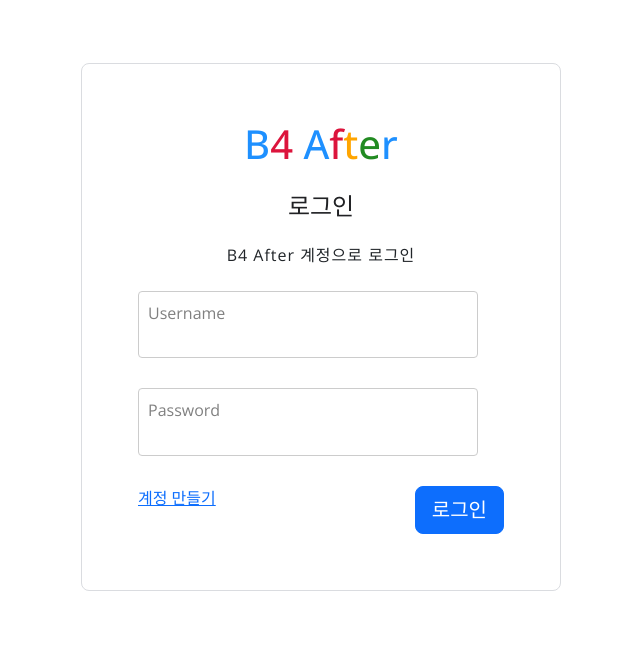
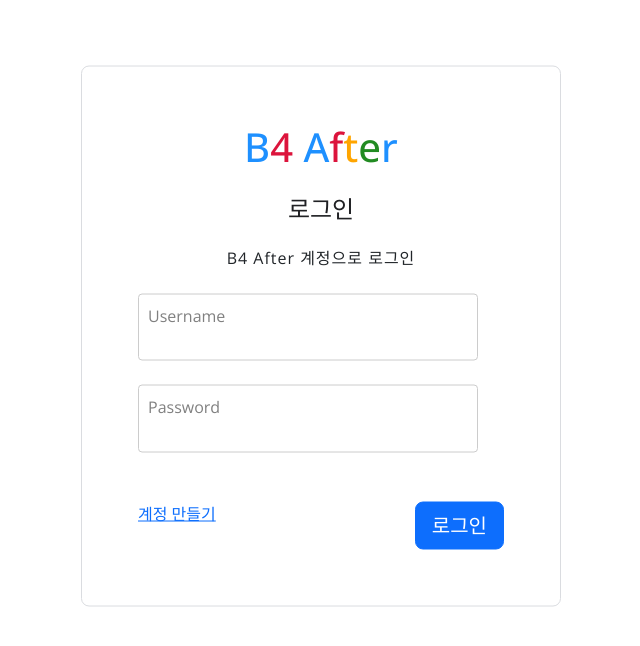
Before and after one commit to rippliny/b4_after, a Django app: page /sign-in/ in a window 1280 px wide. Shown: the part 73-719 px from the top of the page, without its empty margins (319-959 px from the left). Run offline with Django 4.2, Linux system fonts and the light colour scheme.

Commit message:
오타 수정, alert 위치 조정

```diff
--- a/templates/user/signin.html
+++ b/templates/user/signin.html
@@ -30,7 +30,8 @@
 
     .box {
         position: absolute;
-        top: 50%;
+        margin-top: 320px;
+        /* top: 50%; */
         left: 50%;
         transform: translate(-50%, -50%);
         width: 30rem;
@@ -77,7 +78,7 @@
         padding: 1.3rem 10px;
         font-size: 1rem;
         letter-spacing: 0.062rem;
-        margin-bottom: 1.875rem;
+        margin-bottom: 1.50rem;
         border: 1px solid #ccc;
         background: transparent;
         border-radius: 4px;
@@ -156,9 +157,10 @@
                     {{ error }}
                 </div>
             {% endif %}
-            <a href="/sign-up">계정 만들기</a><button style="float:right" type="submit"
-                class="btn btn-primary btn-lg btn-block">로그인</button>
-
+            <div style="margin-top:25px">
+                <a href="/sign-up">계정 만들기</a><button style="float:right" type="submit"
+                    class="btn btn-primary btn-lg btn-block">로그인</button>
+            </div>
         </form>
     </div>
 
--- a/user/views.py
+++ b/user/views.py
@@ -34,7 +34,7 @@ def sign_up_view(request):
             return render(request, 'user/signup.html', {'error':'패스워드를 확인해주세요.'})
         else: # pw가 일치하면 하는 부분.
             if username == '' or password == '':
-                return render(request, 'user/signup.html', {'error': '이매일과 비밀번호는 필수항목입니다.'})
+                return render(request, 'user/signup.html', {'error': '이메일과 비밀번호는 필수항목입니다.'})
             exist_user = get_user_model().objects.filter(username=username)
             if exist_user:
                 return render(request, 'user/signup.html', {'error': '사용자가 존재합니다.'})
```
Also changed, not shown: templates/user/signup.html (+6 -5 lines).
